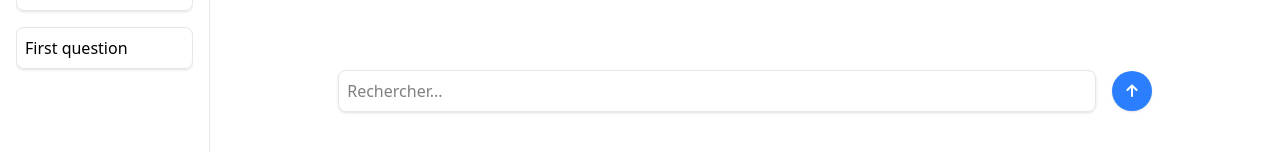
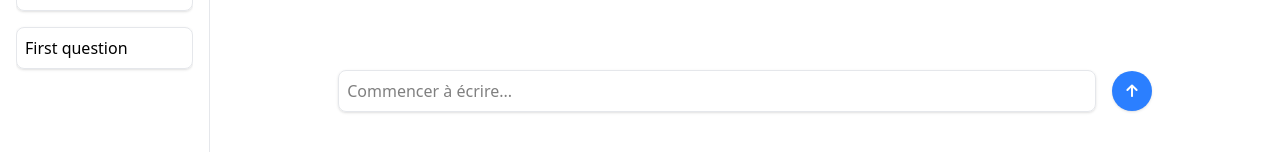
Before and after one commit to LucasMadranges/AI-Chat, a Next.js app in the folder front/: page /1 in a window 1280 px wide. Shown: the part 624-776 px from the top of the page. Built offline with nearby package versions, Linux system fonts and the light colour scheme; no server answers.

Commit message:
refactor(chat): modularize components and add custom hooks
separated input and button into reusable components for better reusability.
introduced useSubmitMessage hook to encapsulate message state and logic.
improved code readability and maintainability across the chat component.

```diff
--- /dev/null
+++ b/front/src/components/Button.tsx
@@ -0,0 +1,24 @@
+import { FormEventHandler } from 'react';
+
+export default function Button({
+  handleSubmit,
+}: {
+  handleSubmit: FormEventHandler<HTMLButtonElement>;
+}) {
+  return (
+    <button
+      className={
+        'bg-blue-500 rounded-full p-2 hover:bg-blue-600 cursor-pointer transition shadow active:scale-95 active:shadow-none'
+      }
+      onClick={handleSubmit}
+      onSubmit={handleSubmit}
+    >
+      <svg xmlns="http://www.w3.org/2000/svg" width="1.5em" height="1.5em" viewBox="0 0 24 24">
+        <path
+          fill="#fff"
+          d="m11 8.8l-2.9 2.9q-.275.275-.7.275t-.7-.275t-.275-.7t.275-.7l4.6-4.6q.3-.3.7-.3t.7.3l4.6 4.6q.275.275.275.7t-.275.7t-.7.275t-.7-.275L13 8.8V17q0 .425-.288.713T12 18t-.712-.288T11 17z"
+        />
+      </svg>
+    </button>
+  );
+}
--- a/front/src/components/Chat.tsx
+++ b/front/src/components/Chat.tsx
@@ -1,46 +1,24 @@
 'use client';
 import Message from '@/components/Message';
-import { useState } from 'react';
-import api from '@/libs/api/axiosConfig';
+import Input from '@/components/Input';
+import Button from '@/components/Button';
+import { useSubmitMessage } from '@/libs/hooks/useSubmitMessage';
 
 export default function Chat() {
-  const [message, setMessage] = useState('');
-
-  async function handleSubmitIA() {
-    const res = await api.post(`/message`, {
-      message,
-    });
-
-    setMessage(res.data);
-  }
+  const { message, setMessage, handleSubmitIA } = useSubmitMessage();
 
   return (
     <div className={'px-32 py-8 w-full flex flex-col justify-between'}>
       <Message contentUser={'My question'} contentGemini={'My answer'} />
 
       <div className={'relative flex items-center gap-4'}>
-        <input
-          type={'text'}
-          className={'border border-gray-200 rounded-lg p-2 shadow my-8 w-full'}
-          placeholder={'Rechercher...'}
+        <Input
           value={message}
-          onChange={e => setMessage(e.target.value)}
-          onSubmit={handleSubmitIA}
+          setValue={setMessage}
+          handleSubmit={handleSubmitIA}
+          placeholder={'Commencer à écrire...'}
         />
-        <button
-          className={
-            'bg-blue-500 rounded-full p-2 hover:bg-blue-600 cursor-pointer transition shadow active:scale-95 active:shadow-none'
-          }
-          onClick={handleSubmitIA}
-          onSubmit={handleSubmitIA}
-        >
-          <svg xmlns="http://www.w3.org/2000/svg" width="1.5em" height="1.5em" viewBox="0 0 24 24">
-            <path
-              fill="#fff"
-              d="m11 8.8l-2.9 2.9q-.275.275-.7.275t-.7-.275t-.275-.7t.275-.7l4.6-4.6q.3-.3.7-.3t.7.3l4.6 4.6q.275.275.275.7t-.275.7t-.7.275t-.7-.275L13 8.8V17q0 .425-.288.713T12 18t-.712-.288T11 17z"
-            />
-          </svg>
-        </button>
+        <Button handleSubmit={handleSubmitIA} />
       </div>
     </div>
   );
--- /dev/null
+++ b/front/src/components/Input.tsx
@@ -0,0 +1,24 @@
+import React, { FormEventHandler } from 'react';
+
+export default function Input({
+  value,
+  setValue,
+  handleSubmit,
+  placeholder,
+}: {
+  value: string;
+  setValue: React.Dispatch<React.SetStateAction<string>>;
+  handleSubmit: FormEventHandler<HTMLInputElement>;
+  placeholder: string;
+}) {
+  return (
+    <input
+      type={'text'}
+      className={'border border-gray-200 rounded-lg p-2 shadow my-8 w-full'}
+      placeholder={placeholder}
+      value={value}
+      onChange={e => setValue(e.target.value)}
+      onSubmit={handleSubmit}
+    />
+  );
+}
--- /dev/null
+++ b/front/src/libs/hooks/useSubmitMessage.ts
@@ -0,0 +1,21 @@
+'use client';
+import { useState } from 'react';
+import api from '@/libs/api/axiosConfig';
+
+export function useSubmitMessage() {
+  const [message, setMessage] = useState('');
+
+  async function handleSubmitIA() {
+    const res = await api.post(`/message`, {
+      message,
+    });
+
+    setMessage(res.data);
+  }
+
+  return {
+    message,
+    setMessage,
+    handleSubmitIA,
+  };
+}
```
